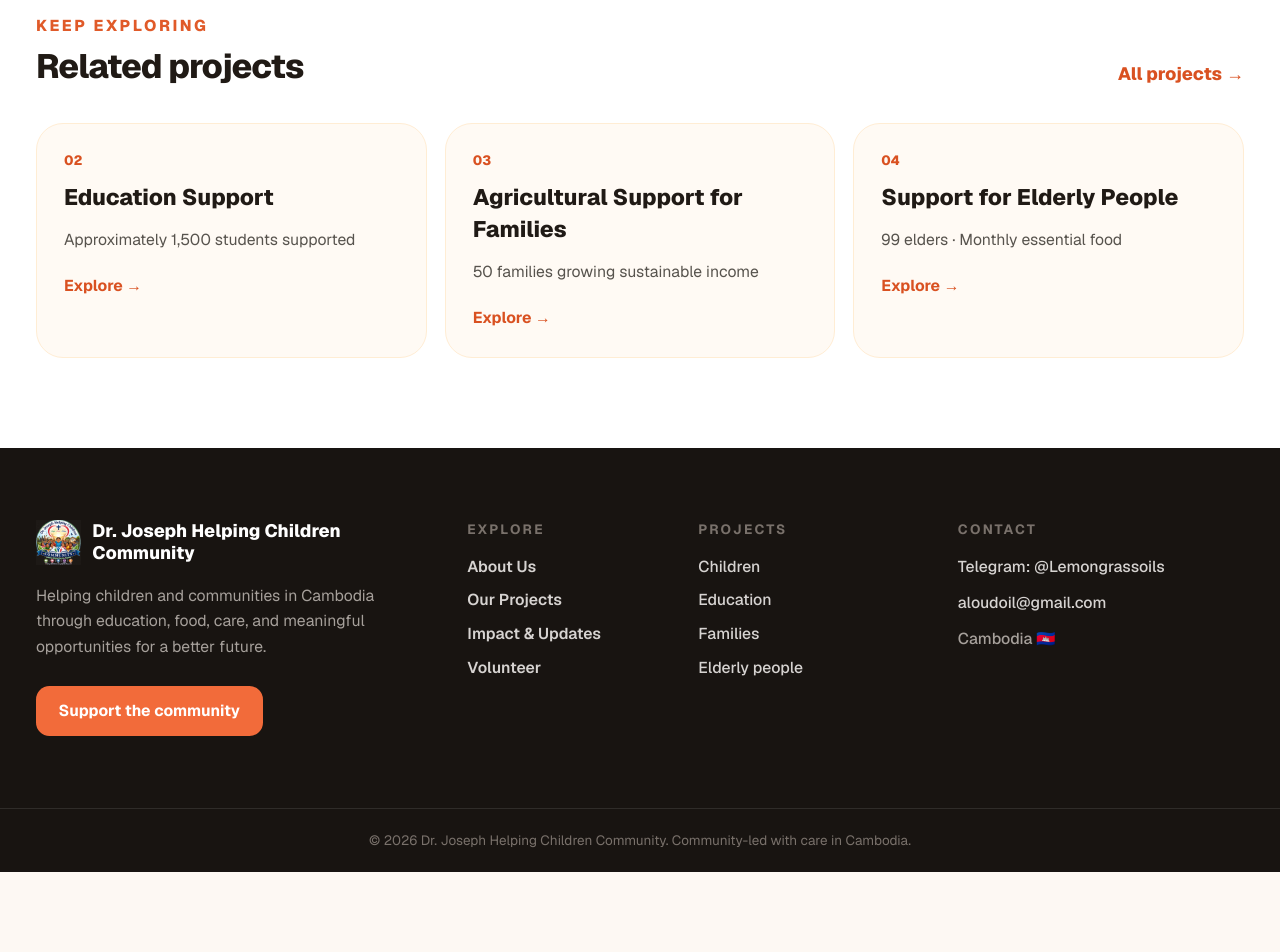
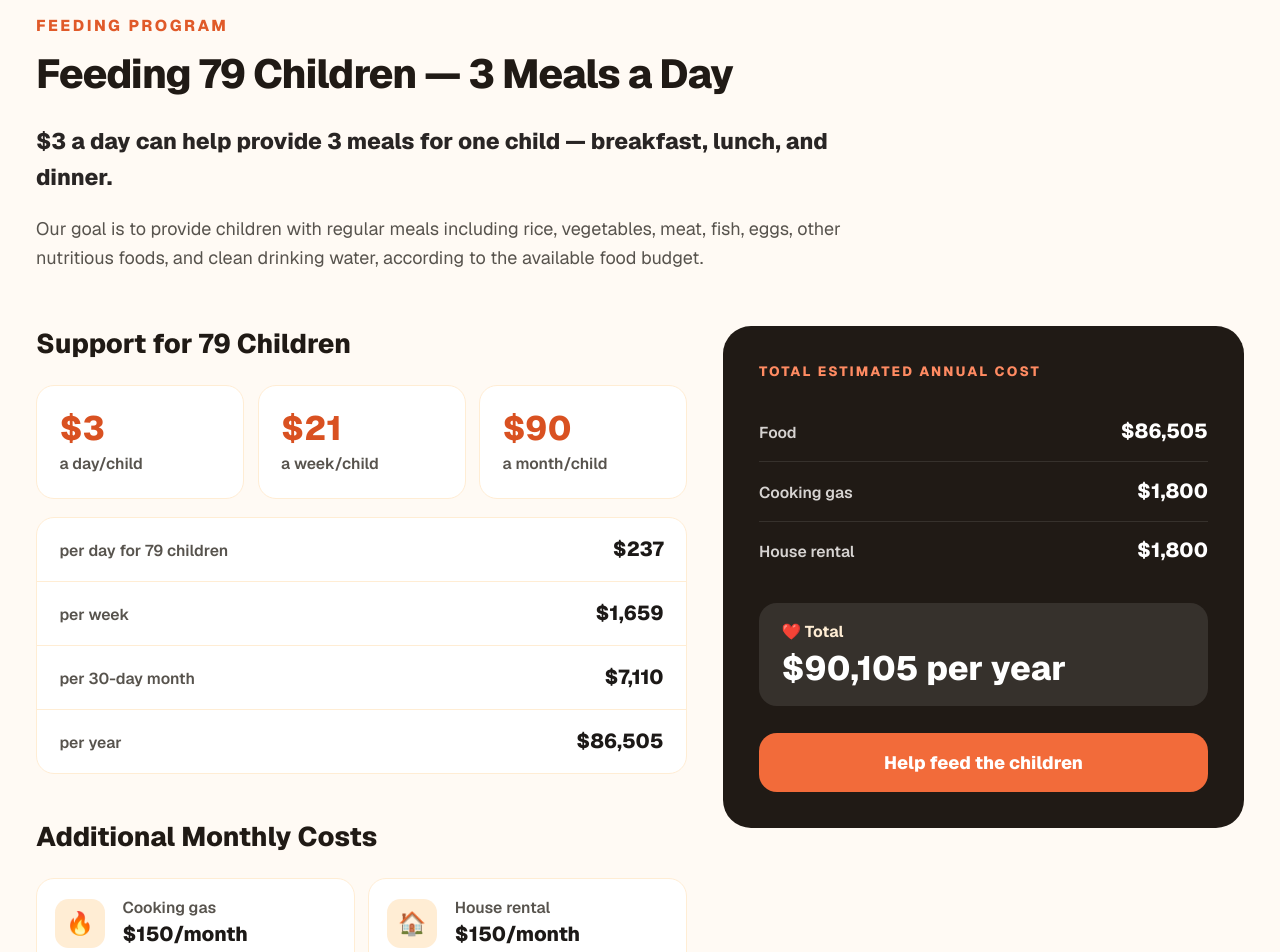
Before and after one commit to Alujack/cambotix.bright.futures.cambodia, a Next.js app: page /projects/children-support in a window 1280 px wide. Shown: the part 1720-2672 px from the top of the page. Before the commit the page ends 2592 px from the top, so only its background shows below. Built offline with nearby package versions, Linux system fonts and the light colour scheme; no server answers.

Commit message:
feat: add feeding budget section to ProjectPage with detailed cost breakdown

```diff
--- a/app/content.ts
+++ b/app/content.ts
@@ -1,4 +1,19 @@
 export const NGO_NAME = 'Dr. Joseph Helping Children Community';
+
+export type FeedingBudget = {
+  title: string;
+  lead: string;
+  goal: string;
+  supportHeading: string;
+  perChild: { amount: string; label: string }[];
+  forAllChildren: { amount: string; label: string }[];
+  additionalHeading: string;
+  additionalCosts: { emoji: string; label: string; amount: string }[];
+  annualHeading: string;
+  annualBreakdown: { label: string; amount: string }[];
+  annualTotal: { emoji: string; label: string; amount: string };
+  notes: string[];
+};
 
 export type Project = {
   number: string;
@@ -13,6 +28,7 @@ export type Project = {
   introduction: string;
   whatWeProvide: string[];
   whyItMatters: string;
+  feedingBudget?: FeedingBudget;
 };
 
 export const stats = [
@@ -96,6 +112,40 @@ export const projects: Project[] = [
     ],
     whyItMatters:
       'When food, care, and school essentials are dependable, children can focus their energy on learning, friendships, and growing well.',
+    feedingBudget: {
+      title: 'Feeding 79 Children — 3 Meals a Day',
+      lead: '$3 a day can help provide 3 meals for one child — breakfast, lunch, and dinner.',
+      goal:
+        'Our goal is to provide children with regular meals including rice, vegetables, meat, fish, eggs, other nutritious foods, and clean drinking water, according to the available food budget.',
+      supportHeading: 'Support for 79 Children',
+      perChild: [
+        { amount: '$3', label: 'a day/child' },
+        { amount: '$21', label: 'a week/child' },
+        { amount: '$90', label: 'a month/child' },
+      ],
+      forAllChildren: [
+        { amount: '$237', label: 'per day for 79 children' },
+        { amount: '$1,659', label: 'per week' },
+        { amount: '$7,110', label: 'per 30-day month' },
+        { amount: '$86,505', label: 'per year' },
+      ],
+      additionalHeading: 'Additional Monthly Costs',
+      additionalCosts: [
+        { emoji: '🔥', label: 'Cooking gas', amount: '$150/month' },
+        { emoji: '🏠', label: 'House rental', amount: '$150/month' },
+      ],
+      annualHeading: 'Total Estimated Annual Cost',
+      annualBreakdown: [
+        { label: 'Food', amount: '$86,505' },
+        { label: 'Cooking gas', amount: '$1,800' },
+        { label: 'House rental', amount: '$1,800' },
+      ],
+      annualTotal: { emoji: '❤️', label: 'Total', amount: '$90,105 per year' },
+      notes: [
+        "This food budget is specifically for the children's 3 daily meals and clean drinking water. It does not include school uniforms, school bags, stationery, shoes or sandals, healthcare, dental care, or other educational and personal needs.",
+        'Every contribution helps us continue providing children with regular meals and a safer, more stable environment to learn and grow.',
+      ],
+    },
   },
   {
     number: '02',
--- a/app/projects/[slug]/page.tsx
+++ b/app/projects/[slug]/page.tsx
@@ -97,6 +97,79 @@ export default async function ProjectPage({ params }: ProjectPageProps) {
         </aside>
       </section>
 
+      {project.feedingBudget && (
+        <section id="feeding-budget" className="scroll-mt-36 border-t border-orange-100 bg-[#fffaf4]">
+          <div className="mx-auto max-w-6xl px-4 py-14 sm:px-6 sm:py-20 lg:px-8">
+            <div className="max-w-3xl">
+              <p className="text-sm font-extrabold uppercase tracking-[0.16em] text-[#e05a29]">Feeding program</p>
+              <h2 className="mt-3 text-3xl font-extrabold tracking-tight sm:text-4xl">{project.feedingBudget.title}</h2>
+              <p className="mt-6 text-xl font-extrabold leading-relaxed text-stone-800">{project.feedingBudget.lead}</p>
+              <p className="mt-4 leading-relaxed text-stone-600">{project.feedingBudget.goal}</p>
+            </div>
+
+            <div className="mt-12 grid gap-8 lg:grid-cols-[1fr_0.8fr] lg:items-start">
+              <div>
+                <h3 className="text-2xl font-extrabold">{project.feedingBudget.supportHeading}</h3>
+                <div className="mt-5 grid gap-3 sm:grid-cols-3">
+                  {project.feedingBudget.perChild.map((item) => (
+                    <div key={item.label} className="rounded-2xl border border-orange-100 bg-white p-5">
+                      <p className="text-3xl font-extrabold text-[#d95121]">{item.amount}</p>
+                      <p className="mt-1 text-sm font-semibold text-stone-600">{item.label}</p>
+                    </div>
+                  ))}
+                </div>
+                <ul className="mt-4 divide-y divide-orange-100 rounded-2xl border border-orange-100 bg-white">
+                  {project.feedingBudget.forAllChildren.map((item) => (
+                    <li key={item.label} className="flex items-baseline justify-between gap-4 px-5 py-3.5">
+                      <span className="text-sm font-semibold text-stone-600">{item.label}</span>
+                      <span className="text-lg font-extrabold text-stone-900">{item.amount}</span>
+                    </li>
+                  ))}
+                </ul>
+
+                <h3 className="mt-10 text-2xl font-extrabold">{project.feedingBudget.additionalHeading}</h3>
+                <ul className="mt-5 grid gap-3 sm:grid-cols-2">
+                  {project.feedingBudget.additionalCosts.map((item) => (
+                    <li key={item.label} className="flex items-center gap-4 rounded-2xl border border-orange-100 bg-white p-4">
+                      <span aria-hidden="true" className="grid h-11 w-11 shrink-0 place-items-center rounded-xl bg-orange-100 text-xl">{item.emoji}</span>
+                      <div>
+                        <p className="text-sm font-semibold text-stone-600">{item.label}</p>
+                        <p className="text-lg font-extrabold text-stone-900">{item.amount}</p>
+                      </div>
+                    </li>
+                  ))}
+                </ul>
+              </div>
+
+              <aside className="rounded-[28px] bg-[#201a15] p-6 text-white sm:p-8 lg:sticky lg:top-40">
+                <p className="text-xs font-extrabold uppercase tracking-[0.16em] text-[#ff8b62]">{project.feedingBudget.annualHeading}</p>
+                <dl className="mt-5 divide-y divide-white/10">
+                  {project.feedingBudget.annualBreakdown.map((item) => (
+                    <div key={item.label} className="flex items-baseline justify-between gap-4 py-3">
+                      <dt className="text-sm font-semibold text-stone-300">{item.label}</dt>
+                      <dd className="text-lg font-extrabold">{item.amount}</dd>
+                    </div>
+                  ))}
+                </dl>
+                <div className="mt-5 rounded-2xl bg-white/10 px-5 py-4">
+                  <p className="text-sm font-bold text-orange-100">
+                    <span aria-hidden="true">{project.feedingBudget.annualTotal.emoji}</span> {project.feedingBudget.annualTotal.label}
+                  </p>
+                  <p className="mt-1 text-2xl font-extrabold sm:text-3xl">{project.feedingBudget.annualTotal.amount}</p>
+                </div>
+                <Link href="/contact#donate" className="mt-6 block rounded-2xl bg-[#f26b3a] px-6 py-3.5 text-center font-extrabold text-white transition hover:bg-[#df5524]">Help feed the children</Link>
+              </aside>
+            </div>
+
+            <div className="mt-10 space-y-4 rounded-2xl border border-orange-100 bg-white p-6 sm:p-8">
+              {project.feedingBudget.notes.map((note) => (
+                <p key={note} className="text-sm leading-relaxed text-stone-600 last:text-base last:font-semibold last:text-stone-800">{note}</p>
+              ))}
+            </div>
+          </div>
+        </section>
+      )}
+
       <section className="border-t border-orange-100 bg-white">
         <div className="mx-auto max-w-7xl px-4 py-14 sm:px-6 sm:py-20 lg:px-8">
           <div className="mb-8 flex items-end justify-between gap-5">
```
